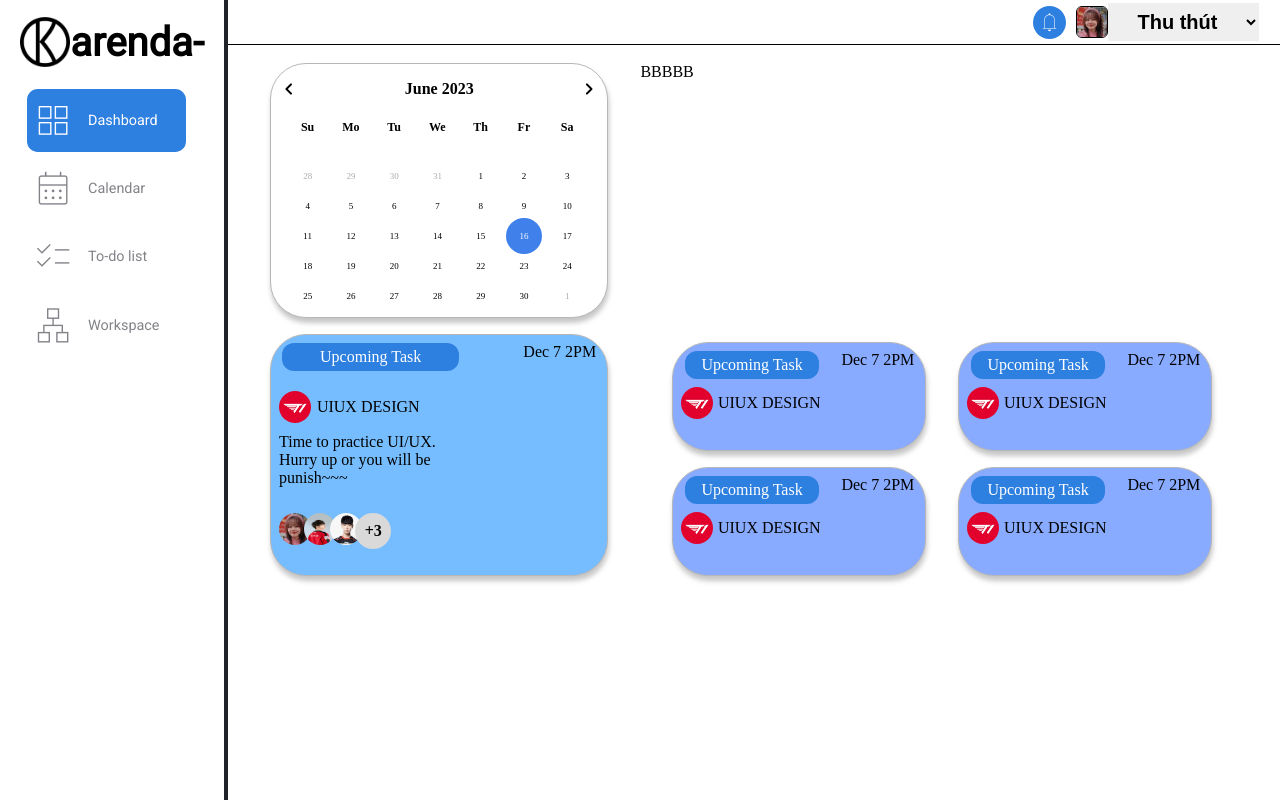
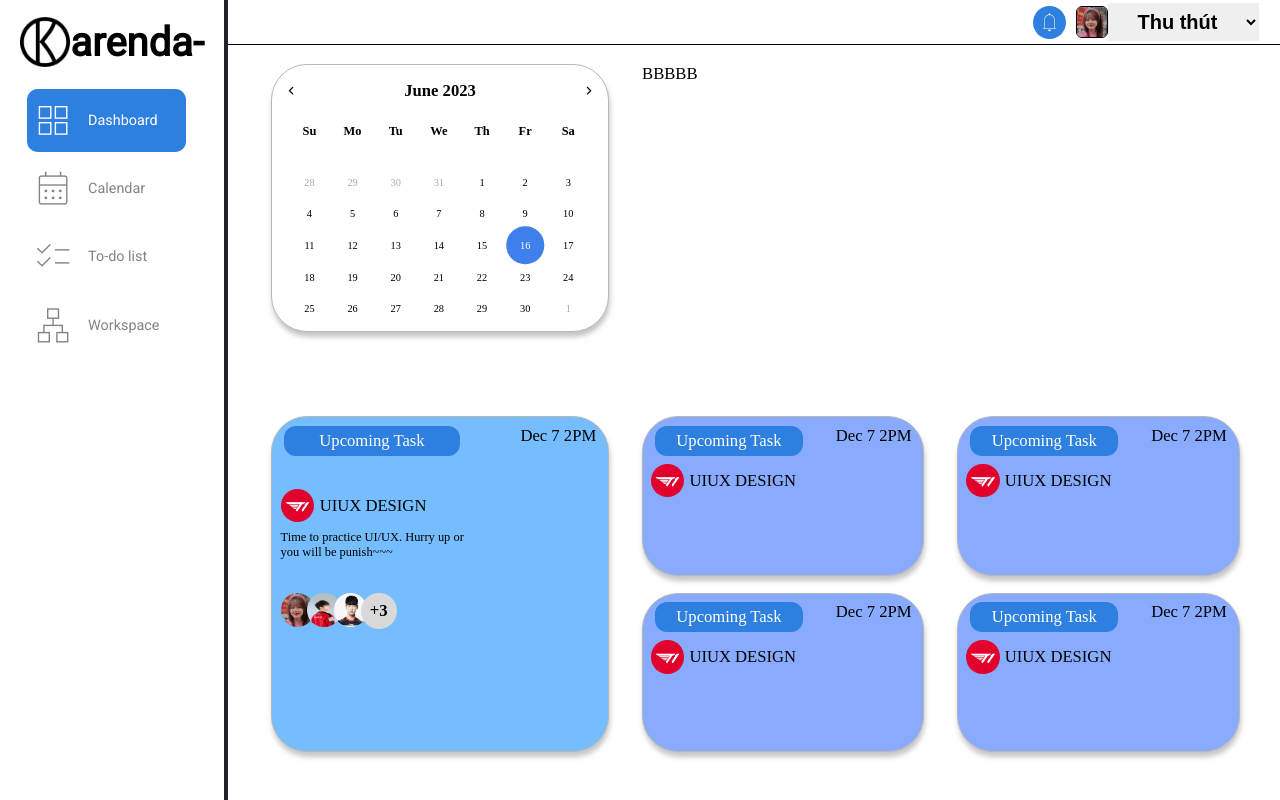
Before and after one commit to ThuKuRu/calendar, a React (Create React App) app: page / in a window 1280 px wide. Built offline with nearby package versions, Linux system fonts and the light colour scheme.

Commit message:
Responsive Dashboard

```diff
--- a/src/containers/Dashboard/index.style.js
+++ b/src/containers/Dashboard/index.style.js
@@ -4,9 +4,10 @@ const DashBoard = styled.div`
   .container {
     display: grid;
     grid-template-columns: 35% 65%;
+    grid-template-rows: 42vh 42vh;
     gap: 1em 2em;
     padding: 0.5em 2em 0 2em;
-
+    font-size: clamp(0.75rem, 1.3vw, 3rem);
     .upComingTask {
       background-color: #76bdff;
       border-radius: 2.25rem;
@@ -16,8 +17,9 @@ const DashBoard = styled.div`
         display: flex;
         justify-content: space-between;
         margin: 0.5em 0.7em;
+        font-size: clamp(0.75rem, 1.3vw, 3rem);
         .taskStatus {
-          font-size: claim(0.75rem, 1.25rem, 3rem);
+          font-size: clamp(0.75rem, 1.3vw, 3rem);
           background-color: #2d7fe0;
           color: white;
           width: 50%;
@@ -35,32 +37,33 @@ const DashBoard = styled.div`
           display: flex;
           align-items: center;
           width: 60%;
-          margin-top: 1.25rem;
-          font-size: claim(0.75rem, 1.25rem, 3rem);
+          margin-top: 2em;
+          font-size: clamp(0.75rem, 1.3vw, 3rem);
           img {
             border-radius: 50%;
             width: 2em;
             margin-right: 3%;
+            font-size: clamp(0.75rem, 1.3vw, 3rem);
           }
         }
         .upComingTaskNotifyDes {
           width: 60%;
-          margin-top: 0.625rem;
-          font-size: claim(0.75rem, 0.75rem, 3rem);
+          margin-top: 0.625em;
+          font-size: clamp(0.75rem, 0.97vw, 3rem);
         }
       }
 
       .upComingTaskMember {
         display: flex;
         flex-direction: row;
-        margin: 1.6rem 0 1.6rem 0.5rem;
-
+        margin: 2em 0 1.6em 0.5em;
+        font-size: clamp(0.75rem, 1.3vw, 3rem);
         img {
           border-radius: 50%;
           width: 2em;
           height: 2em;
           margin-right: 3%;
-          fon-size: 1.5rem;
+          font-size: clamp(0.75rem, 1.3vw, 3rem);
         }
         .afterImg {
           margin-left: -5%;
@@ -74,7 +77,7 @@ const DashBoard = styled.div`
           background-color: #d9d9d9;
           border-radius: 50%;
           font-weight: bold;
-          font-size: claim(0.75rem, 1.25rem, 3rem);
+          // font-size: clamp(0.75rem, 1rem, 3rem);
           margin-left: -5%;
         }
       }
@@ -83,7 +86,7 @@ const DashBoard = styled.div`
       display: grid;
       grid-template-columns: 45% 45%;
       gap: 1em 2em;
-      padding: 0.5em 2em 0 2em;
+
       .upNextComingTask {
         background-color: #8af;
         border-radius: 36px;
@@ -97,7 +100,7 @@ const DashBoard = styled.div`
           justify-content: space-between;
           margin: 0.5em 0.7em;
           .taskStatus {
-            font-size: claim(0.75rem, 1.25rem, 3rem);
+            // font-size: clamp(0.75rem, 1rem, 3rem);
             background-color: #2d7fe0;
             color: white;
             width: 50%;
@@ -113,7 +116,7 @@ const DashBoard = styled.div`
           display: flex;
           align-items: center;
           width: 60%;
-          font-size: claim(0.75rem, 1.25rem, 3rem);
+          // font-size: clamp(0.75rem, 1rem, 3rem);
           margin-left: 0.5rem;
           img {
             border-radius: 50%;
--- a/src/containers/Layout/SideBar/MiniCalendar/index.style.js
+++ b/src/containers/Layout/SideBar/MiniCalendar/index.style.js
@@ -12,19 +12,20 @@ const MinicalendarStyle = styled.div`
       align-items: center;
       justify-content: space-between;
       .current-date {
-        font-size: 16px;
+        font-size: clamp(0.75rem, 1.3vw, 3rem);
         font-weight: 750;
         font-family: "Poppins";
       }
       .icons {
         span {
-          height: 34px;
-          width: 34px;
+          height: 2.125em;
+          width: 2.125em;
           margin: 0 1px;
           text-align: center;
-          line-height: 34px;
+          line-height: 2.125em;
           border-radius: 50%;
           cursor: pointer;
+          font-size: clamp(0.75rem, 1.3vw, 3rem);
           &:hover {
             background-color: #3f80ea;
             color: #fff;
@@ -35,8 +36,9 @@ const MinicalendarStyle = styled.div`
     .miniCalendar {
       font-family: "Poppins";
       width: 90%;
-      margin-left: 15px;
-      margin-top: -10px;
+      margin-left: 0.9375em;
+      margin-top: -0.625em;
+      font-size: clamp(0.75rem, 1.3vw, 3rem);
       ul {
         padding-inline-start: 0px;
         display: flex;
@@ -47,26 +49,27 @@ const MinicalendarStyle = styled.div`
           position: relative;
           width: calc(100% / 7);
           text-align: center;
-          font-size: 12px;
+          font-size: clamp(0.75rem, 0.97vw, 3rem);
         }
       }
       .weeks {
         li {
           font-weight: 750;
-          font-size: 12px;
+          font-size: clamp(0.75rem, 0.97vw, 3rem);
         }
       }
       .days {
         li {
-          font-size: 9px;
           z-index: 1;
           cursor: pointer;
-          margin-top: 20px;
+          margin-top: 2em;
+          font-size: clamp(0.625rem, 0.809vw, 3rem); //10px
           &::before {
+            font-size: clamp(0.75rem, 1.3vw, 3rem);
             position: absolute;
             content: "";
-            height: 36px;
-            width: 36px;
+            height: 2.25em;
+            width: 2.25em;
             top: 50%;
             left: 50%;
             z-index: -1;
```
